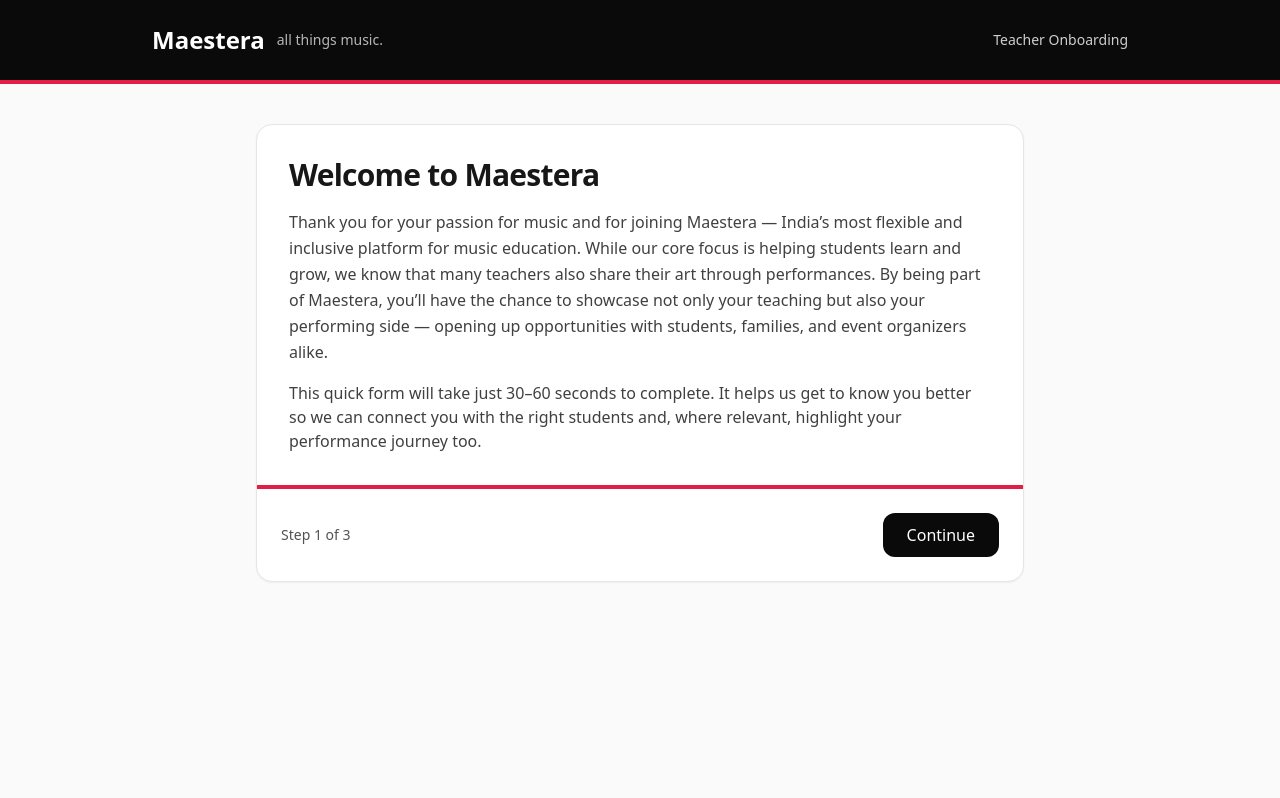
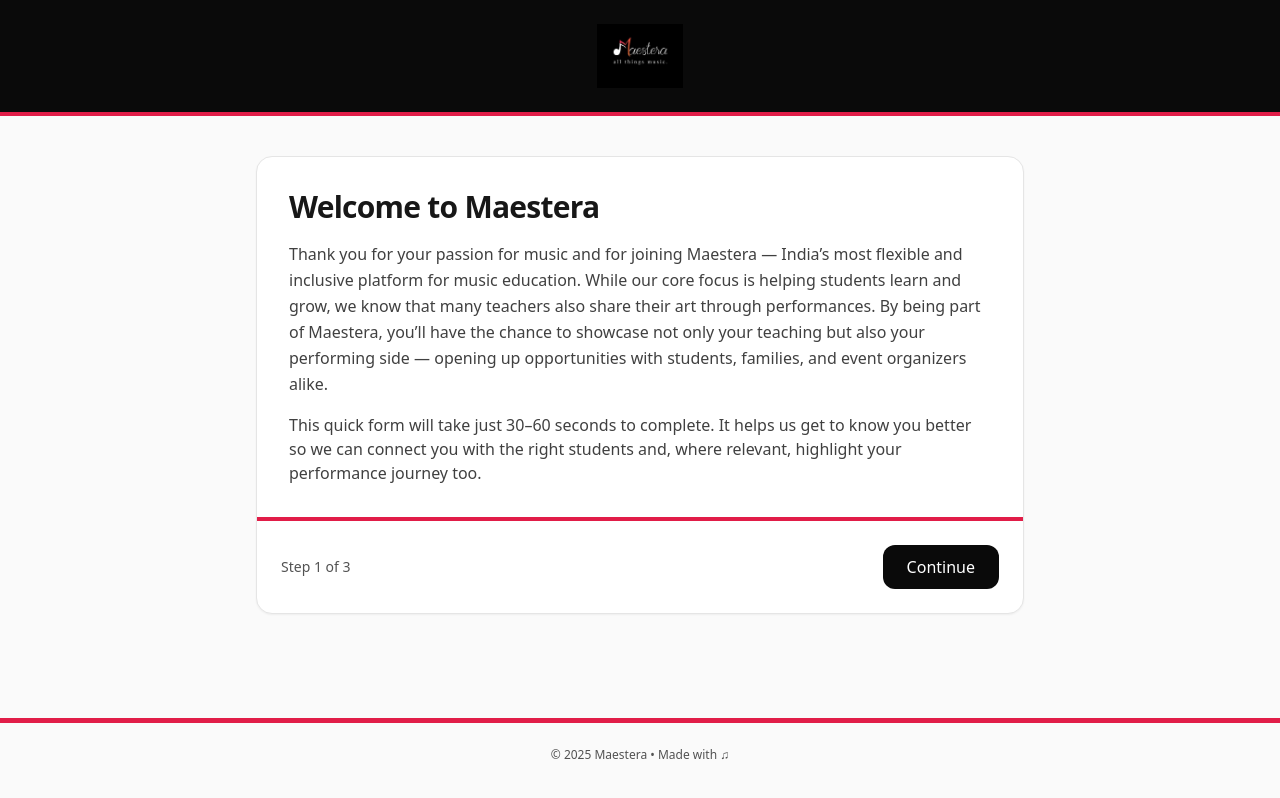
Before and after one commit to sudhanshuXd07/maestera-onboarding, a React (Vite) app: page / in a window 1280 px wide. Built offline with nearby package versions, Linux system fonts and the light colour scheme.

Commit message:
Update App.jsx with logo

```diff
--- a/src/App.jsx
+++ b/src/App.jsx
@@ -1,18 +1,18 @@
 import React, { useMemo, useState } from "react";
 import { AnimatePresence, motion } from "framer-motion";
+import logo from "./assets/logomaestera.jpeg";
 
 /**
  * Maestera – Teacher Onboarding (React + Tailwind)
  * Steps: Intro → Basic Info → Preferences → Submit
- * Storage: posts JSON directly to Google Apps Script Web App
+ * Storage: posts JSON (proxied via /api/submit)
  */
 
-const SHEETS_SCRIPT_URL = "/api/submit";
-
+const SHEETS_SCRIPT_URL = "/api/submit"; // change to direct Google Script URL if you prefer
 
 const brand = {
   black: "#0a0a0a",
-  red: "#e11d48", // Tailwind rose-600
+  red: "#e11d48",
   offwhite: "#fafafa",
 };
 
@@ -105,7 +105,7 @@
 
 export default function App() {
   const [step, setStep] = useState(0);
-  const stepsTotal = 3;
+  const totalSteps = 3;
 
   const [submitting, setSubmitting] = useState(false);
   const [submitted, setSubmitted] = useState(false);
@@ -168,7 +168,6 @@
     [basic, assoc, multi]
   );
 
-  // Submit function
   const submit = async () => {
     setSubmitting(true);
     setError("");
@@ -183,7 +182,7 @@
       try {
         result = await res.json();
       } catch {
-        throw new Error("Invalid JSON response");
+        throw new Error("Invalid JSON response from server");
       }
 
       console.log("Response from API:", result);
@@ -199,10 +198,10 @@
   };
 
   const onNext = () => {
-    if (step === 2) {
+    if (step === totalSteps - 1) {
       submit();
     } else {
-      setStep((s) => Math.min(s + 1, 2));
+      setStep((s) => Math.min(s + 1, totalSteps - 1));
       window.scrollTo({ top: 0, behavior: "smooth" });
     }
   };
@@ -214,16 +213,10 @@
 
   return (
     <div className="min-h-screen" style={{ backgroundColor: brand.offwhite }}>
-      {/* Header */}
+      {/* Header: only logo centered */}
       <header className="w-full" style={{ backgroundColor: brand.black }}>
-        <div className="max-w-5xl mx-auto px-6 py-6 flex items-center justify-between">
-          <div className="flex items-center gap-3">
-            <span className="text-2xl font-semibold text-white">Maestera</span>
-            <span className="text-white/70 text-sm">all things music.</span>
-          </div>
-          <div className="hidden md:block text-white/80 text-sm">
-            Teacher Onboarding
-          </div>
+        <div className="max-w-5xl mx-auto px-6 py-6 flex items-center justify-center">
+          <img src={logo} alt="Maestera Logo" className="h-16 w-auto" />
         </div>
         <div className="h-1 w-full bg-rose-600" />
       </header>
@@ -290,25 +283,15 @@
                     Welcome to Maestera
                   </h1>
                   <p className="mt-4 text-neutral-700 leading-relaxed">
-                    Thank you for your passion for music and for joining
-                    Maestera — India’s most flexible and inclusive platform for
-                    music education. While our core focus is helping students
-                    learn and grow, we know that many teachers also share their
-                    art through performances. By being part of Maestera, you’ll
-                    have the chance to showcase not only your teaching but also
-                    your performing side — opening up opportunities with
-                    students, families, and event organizers alike.
+                    Thank you for your passion for music and for joining Maestera — India’s most flexible and inclusive platform for music education. While our core focus is helping students learn and grow, we know that many teachers also share their art through performances. By being part of Maestera, you’ll have the chance to showcase not only your teaching but also your performing side — opening up opportunities with students, families, and event organizers alike.
                   </p>
                   <p className="mt-4 text-neutral-700">
-                    This quick form will take just 30–60 seconds to complete. It
-                    helps us get to know you better so we can connect you with
-                    the right students and, where relevant, highlight your
-                    performance journey too.
+                    This quick form will take just 30–60 seconds to complete. It helps us get to know you better so we can connect you with the right students and, where relevant, highlight your performance journey too.
                   </p>
                 </div>
                 <div className="h-1 w-full bg-rose-600" />
                 <div className="p-6 flex items-center justify-between">
-                  <div className="text-neutral-600 text-sm">Step 1 of 3</div>
+                  <div className="text-neutral-600 text-sm">Step 1 of {totalSteps}</div>
                   <button
                     className="px-6 py-2.5 rounded-xl text-white"
                     style={{ backgroundColor: brand.black }}
@@ -398,8 +381,8 @@
                 </div>
               </Section>
               <StepNav
-                step={1 - 0}
-                total={3}
+                step={step}
+                total={totalSteps}
                 onBack={onBack}
                 onNext={onNext}
                 canNext={canNext}
@@ -468,21 +451,16 @@
                       Do you provide, or open to providing, training for any of these exams? (Multiple options can be selected)
                     </div>
                     <div className="grid sm:grid-cols-2 gap-3">
-        {[
-          "Trinity",
-          "ABRSM",
-          "Rockschool",
-          "NTB",
-          "None of the above - I don't teach",
-          "Other",
-        ].map((label) => (
+                      {["Trinity", "ABRSM", "Rockschool", "NTB", "None of the above - I don't teach", "Other"].map(
+                        (label) => (
                           <Checkbox
                             key={label}
                             label={label}
                             checked={multi.exams.has(label)}
                             onChange={() => toggle("exams", label)}
                           />
-        ))}
+                        )
+                      )}
                     </div>
                   </div>
 
@@ -574,9 +552,10 @@
               {error && (
                 <p className="mt-4 text-sm text-rose-600 text-center">{error}</p>
               )}
+
               <StepNav
-                step={2}
-                total={3}
+                step={step}
+                total={totalSteps}
                 onBack={onBack}
                 onNext={onNext}
                 canNext={canNext}
@@ -586,6 +565,14 @@
           )}
         </AnimatePresence>
       </main>
+
+      {/* Footer */}
+      <footer className="mt-16">
+        <div className="h-[5px] w-full bg-rose-600" />
+        <div className="py-6 text-center text-xs text-neutral-600">
+          © {new Date().getFullYear()} Maestera • Made with ♫
+        </div>
+      </footer>
     </div>
   );
 }
```
Also changed, not shown: src/assets/logomaestera.jpeg (added). Lines whose indentation alone changed are shown as unchanged.
